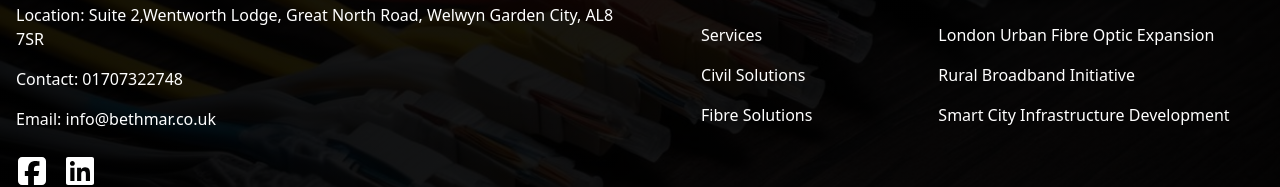
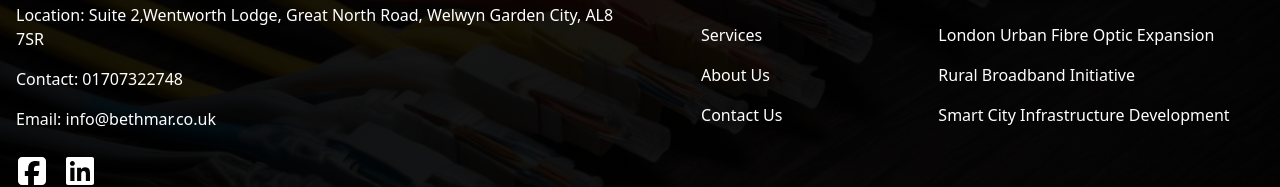
Before and after one commit to AbdulHannan242001/BethmarWebsite, a React (Vite) app: page / in a window 1280 px wide. Shown: the part 5617-5804 px from the top of the page. Built offline with nearby package versions, Linux system fonts and the light colour scheme.

Commit message:
Footer link updated

```diff
--- a/src/components/Footer.jsx
+++ b/src/components/Footer.jsx
@@ -32,8 +32,8 @@ const Footer = () => {
                         <h4 className="mb-4 md:text-2xl font-serif text-lg font-bold text-accentRed-dark">Quick Links</h4>
                         <ol className='md:text-base text-base px-1'>
                             <li className='py-1 md:py-2 hover:decoration-accentRed-dark hover:underline hover:decoration-2 transition duration-300'><Link to='/services'>Services</Link></li>
-                            <li className='py-1 md:py-2 hover:decoration-accentRed-dark hover:underline hover:decoration-2 transition duration-300'><Link to='/civil'>Civil Solutions</Link></li>
-                            <li className='py-1 md:py-2 hover:decoration-accentRed-dark hover:underline hover:decoration-2 transition duration-300'><Link to='/fiber'>Fibre Solutions</Link></li>
+                            <li className='py-1 md:py-2 hover:decoration-accentRed-dark hover:underline hover:decoration-2 transition duration-300'><Link to='/about'>About Us</Link></li>
+                            <li className='py-1 md:py-2 hover:decoration-accentRed-dark hover:underline hover:decoration-2 transition duration-300'><Link to='/contact'>Contact Us</Link></li>
                         </ol>
                     </div>
                     <div className="self-center px-4">
```
